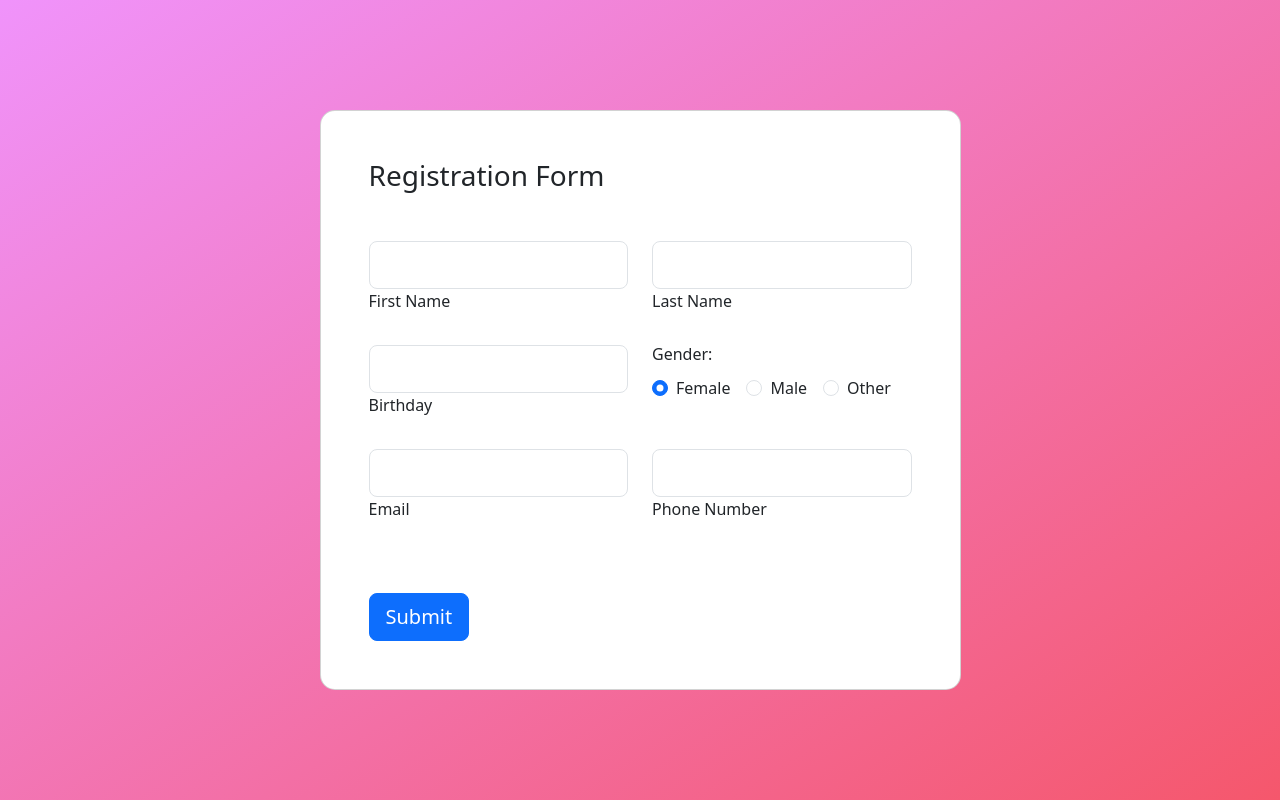
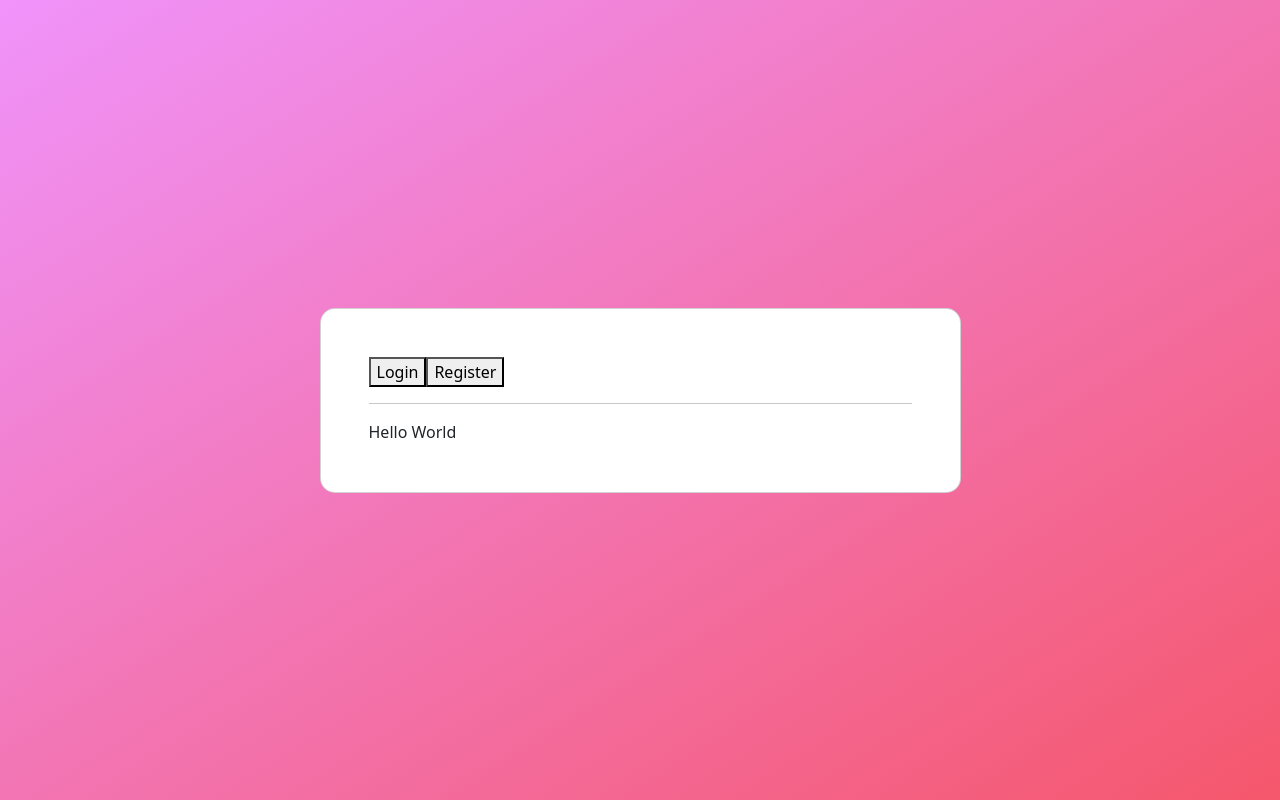
Before and after one commit to Aifert/health-app, a React (Create React App) app: page / in a window 1280 px wide. Built offline with nearby package versions, Linux system fonts and the light colour scheme.

Commit message:
Logging page

```diff
--- a/src/components/App.jsx
+++ b/src/components/App.jsx
@@ -1,77 +1,13 @@
 import React from "react";
+import Register from "./Register.jsx"
+import Selection from "./Selection.jsx"
 
 function App(){
-    return  (
-        <section className="vh-100 gradient-custom">
-          <div className="container py-5 h-100">
-            <div className="row justify-content-center align-items-center h-100">
-              <div className="col-12 col-lg-9 col-xl-7">
-                <div className="card shadow-2-strong card-registration" style={{ borderRadius: '15px' }}>
-                  <div className="card-body p-4 p-md-5">
-                    <h3 className="mb-4 pb-2 pb-md-0 mb-md-5">Registration Form</h3>
-                    <form>
-                      <div className="row">
-                        <div className="col-md-6 mb-4">
-                          <div className="form-outline">
-                            <input type="text" id="firstName" className="form-control form-control-lg" />
-                            <label className="form-label" htmlFor="firstName">First Name</label>
-                          </div>
-                        </div>
-                        <div className="col-md-6 mb-4">
-                          <div className="form-outline">
-                            <input type="text" id="lastName" className="form-control form-control-lg" />
-                            <label className="form-label" htmlFor="lastName">Last Name</label>
-                          </div>
-                        </div>
-                      </div>
-                      <div className="row">
-                        <div className="col-md-6 mb-4 d-flex align-items-center">
-                          <div className="form-outline datepicker w-100">
-                            <input type="text" className="form-control form-control-lg" id="birthdayDate" />
-                            <label htmlFor="birthdayDate" className="form-label">Birthday</label>
-                          </div>
-                        </div>
-                        <div className="col-md-6 mb-4">
-                          <h6 className="mb-2 pb-1">Gender: </h6>
-                          <div className="form-check form-check-inline">
-                            <input className="form-check-input" type="radio" name="inlineRadioOptions" id="femaleGender" value="option1" checked />
-                            <label className="form-check-label" htmlFor="femaleGender">Female</label>
-                          </div>
-                          <div className="form-check form-check-inline">
-                            <input className="form-check-input" type="radio" name="inlineRadioOptions" id="maleGender" value="option2" />
-                            <label className="form-check-label" htmlFor="maleGender">Male</label>
-                          </div>
-                          <div className="form-check form-check-inline">
-                            <input className="form-check-input" type="radio" name="inlineRadioOptions" id="otherGender" value="option3" />
-                            <label className="form-check-label" htmlFor="otherGender">Other</label>
-                          </div>
-                        </div>
-                      </div>
-                      <div className="row">
-                        <div className="col-md-6 mb-4 pb-2">
-                          <div className="form-outline">
-                            <input type="email" id="emailAddress" className="form-control form-control-lg" />
-                            <label className="form-label" htmlFor="emailAddress">Email</label>
-                          </div>
-                        </div>
-                        <div className="col-md-6 mb-4 pb-2">
-                          <div className="form-outline">
-                            <input type="tel" id="phoneNumber" className="form-control form-control-lg" />
-                            <label className="form-label" htmlFor="phoneNumber">Phone Number</label>
-                          </div>
-                        </div>
-                      </div>
-                      <div className="mt-4 pt-2">
-                        <input className="btn btn-primary btn-lg" type="submit" value="Submit" />
-                      </div>
-                    </form>
-                  </div>
-                </div>
-              </div>
-            </div>
-          </div>
-        </section>
-      );
+    return (
+        <div>
+            <Selection />
+        </div>
+    )
 }
 
 export default App
--- a/src/components/Login.jsx
+++ b/src/components/Login.jsx
@@ -1 +1,11 @@
 import React, {userState} from "react";
+
+function Login(){
+    return(
+        <div>
+            Hello World
+        </div>
+    )
+}
+
+export default Login
--- a/src/components/Register.jsx
+++ b/src/components/Register.jsx
@@ -0,0 +1,68 @@
+import React from "react";
+import Selection from "./Selection.jsx";
+
+function Register(props){
+    return  (
+        props.show ?
+            <form>
+                <div className="row">
+                <div className="col-md-6 mb-4">
+                    <div className="form-outline">
+                    <input type="text" id="firstName" className="form-control form-control-lg" />
+                    <label className="form-label" htmlFor="firstName">First Name</label>
+                    </div>
+                </div>
+                <div className="col-md-6 mb-4">
+                    <div className="form-outline">
+                    <input type="text" id="lastName" className="form-control form-control-lg" />
+                    <label className="form-label" htmlFor="lastName">Last Name</label>
+                    </div>
+                </div>
+                </div>
+                <div className="row">
+                <div className="col-md-6 mb-4 d-flex align-items-center">
+                    <div className="form-outline datepicker w-100">
+                    <input type="text" className="form-control form-control-lg" id="birthdayDate" />
+                    <label htmlFor="birthdayDate" className="form-label">Birthday</label>
+                    </div>
+                </div>
+                <div className="col-md-6 mb-4">
+                    <h6 className="mb-2 pb-1">Gender: </h6>
+                    <div className="form-check form-check-inline">
+                    <input className="form-check-input" type="radio" name="inlineRadioOptions" id="femaleGender" value="option1" checked />
+                    <label className="form-check-label" htmlFor="femaleGender">Female</label>
+                    </div>
+                    <div className="form-check form-check-inline">
+                    <input className="form-check-input" type="radio" name="inlineRadioOptions" id="maleGender" value="option2" />
+                    <label className="form-check-label" htmlFor="maleGender">Male</label>
+                    </div>
+                    <div className="form-check form-check-inline">
+                    <input className="form-check-input" type="radio" name="inlineRadioOptions" id="otherGender" value="option3" />
+                    <label className="form-check-label" htmlFor="otherGender">Other</label>
+                    </div>
+                </div>
+                </div>
+                <div className="row">
+                <div className="col-md-6 mb-4 pb-2">
+                    <div className="form-outline">
+                    <input type="email" id="emailAddress" className="form-control form-control-lg" />
+                    <label className="form-label" htmlFor="emailAddress">Email</label>
+                    </div>
+                </div>
+                <div className="col-md-6 mb-4 pb-2">
+                    <div className="form-outline">
+                    <input type="tel" id="phoneNumber" className="form-control form-control-lg" />
+                    <label className="form-label" htmlFor="phoneNumber">Phone Number</label>
+                    </div>
+                </div>
+                </div>
+                <div className="mt-4 pt-2">
+                <input className="btn btn-primary btn-lg" type="submit" value="Submit" />
+                </div>
+            </form>
+    :
+    <></>
+    );
+}
+
+export default Register
--- /dev/null
+++ b/src/components/Selection.jsx
@@ -0,0 +1,45 @@
+import React, {useState} from "react";
+import Register from "./Register";
+import Login from './Login';
+
+function Selection(){
+
+    const [isClicked, updateisClicked] = useState(true);
+
+    function handleonClick(){
+        updateisClicked(!isClicked)
+    }
+
+    return (
+        <div class="selection">
+        <div>
+        <section className="vh-100 gradient-custom">
+          <div className="container py-5 h-100">
+            <div className="row justify-content-center align-items-center h-100">
+              <div className="col-12 col-lg-9 col-xl-7">
+                <div className="card shadow-2-strong card-registration" style={{ borderRadius: '15px' }}>
+                  <div className="card-body p-4 p-md-5">
+                    <div class = "buttons">
+                        <button onClick = {handleonClick}>Login</button>
+                        <button onClick = {handleonClick}>Register</button>
+                    </div>
+                    <hr />
+                    <Register
+                    show = {!isClicked}
+                    />
+                    <Login
+                    show = {!isClicked}
+                    />
+                  </div>
+                </div>
+              </div>
+            </div>
+          </div>
+        </section>
+        </div>
+        </div>
+
+    )
+}
+
+export default Selection
```
